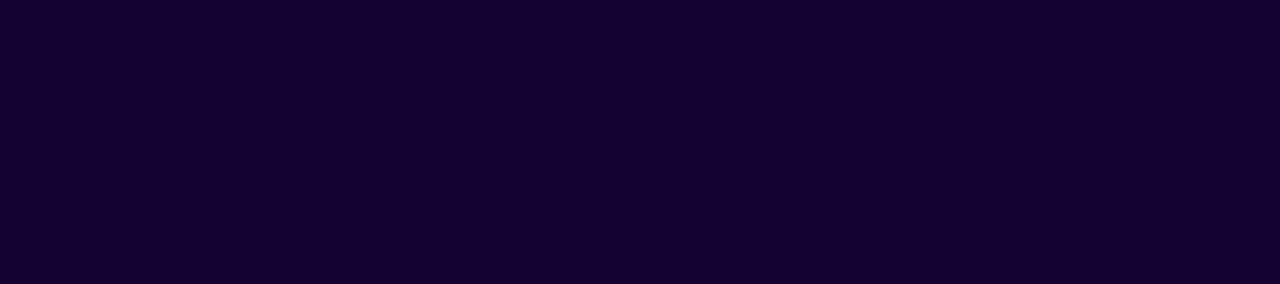
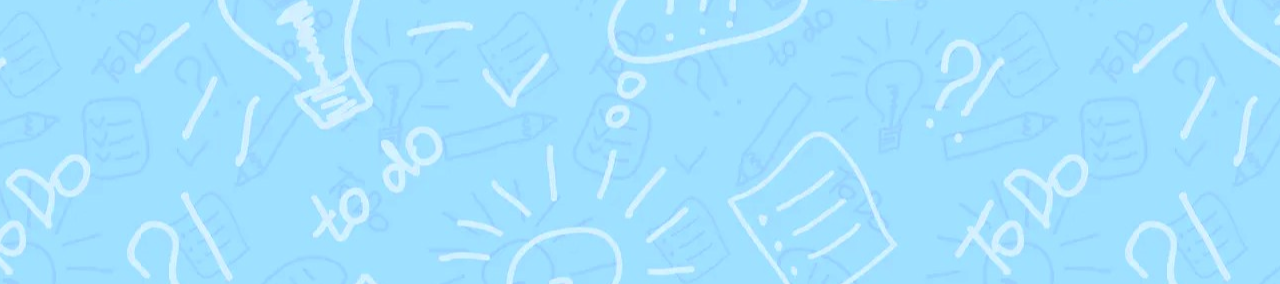
Before and after one commit to SumitGorai01/To-Do-List, a plain HTML site: page index.html in a window 1280 px wide. Shown: the top 284 px of the page. Drawn offline with Linux system fonts and the light colour scheme; some packages are replaced by stand-ins of ours; a script that the page names is missing.

Commit message:
image path updated

```diff
--- a/css/style.css
+++ b/css/style.css
@@ -1,8 +1,8 @@
-/* * {
+* {
     margin: 0;
     padding: 0;
     box-sizing: border-box;
-} */
+}
 
 html {
     font: 62.5rem;
@@ -12,7 +12,7 @@ body {
     margin-left: 3rem;
     margin-right: 3rem;
     background: #140233;
-    background-image: url('assests/bg.jpg') ;
+    background-image: url('/assests/bg.jpg') ;
     background-position: center;
     min-height: 100vh;
     display: flex;
```
